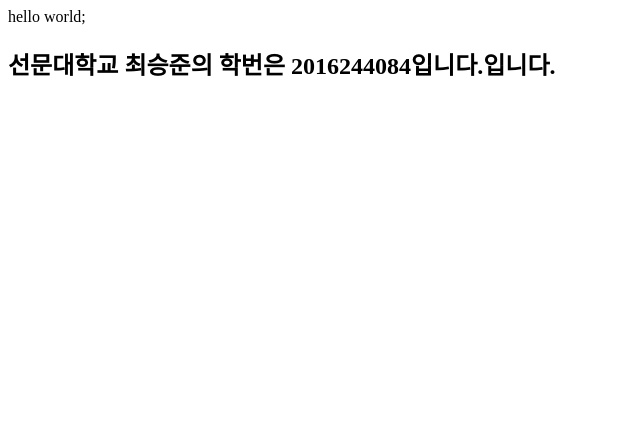
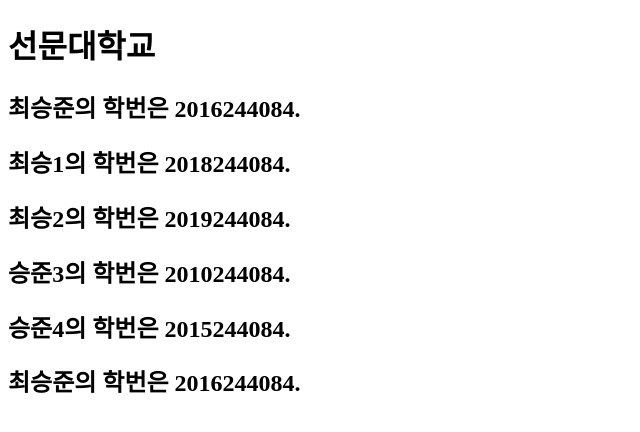
Before and after one commit to tmdwns9630/study_movie_app, a React (Create React App) app: page / in a window 1280 px wide. Shown: the top 432 px of the page, without its empty margins (0-640 px from the left). Built offline with nearby package versions, Linux system fonts and the light colour scheme.

Commit message:
교양필수 듣고 와서 일단 커밋

```diff
--- a/src/App.js
+++ b/src/App.js
@@ -1,5 +1,32 @@
+import React from "react";
+import Sunmoon from "./Sunmoon";
+
+const 학생정보 = [
+  { name: "최승준", 학번: "2016244084" },
+  { name: "최승1", 학번: "2018244084" },
+  { name: "최승2", 학번: "2019244084" },
+  { name: "승준3", 학번: "2010244084" },
+  { name: "승준4", 학번: "2015244084" },
+];
 function App() {
-  return <div>hello world;</div>;
+  return (
+    <React.Fragment>
+      <h1 id="one">선문대학교</h1>
+      {/* JSX에서 중괄호를 치면 거기서부터는 자바스크립트 문법이 된다. */}
+      {학생정보.map((ele, idx, arr) => {
+        //console.log(`idx : ${idx}, 이름 : ${ele.name}, 학번 : ${ele.학번}`);
+        return (
+          <Sunmoon
+            name={ele.name}
+            학번={ele.학번}
+            마이월드="JTBSC"
+            페이버릿="퓨처"
+          />
+        );
+      })}
+      <Sunmoon name="최승준" 학번="2016244084" />
+    </React.Fragment>
+  );
 }
 
 export default App;
--- a/src/Sunmoon.js
+++ b/src/Sunmoon.js
@@ -1,10 +1,11 @@
-function Sunmoon() {
-  const myName = "최승준";
-  return <h2>선문대학교 {info(myName, "2016244084")}입니다.</h2>;
+function info(name, 학번) {
+  return `${name}의 학번은 ${학번}`;
 }
 
-function info(name, 학번) {
-  return `${name}의 학번은 ${학번}입니다.`;
+function Sunmoon(props) {
+  console.log(props);
+  return <h2> {info(props.name, props.학번)}.</h2>;
 }
 
+// props라는 속성에 객체로서 info의 인자인 name, 학번이 객체로 들어간다.
 export default Sunmoon;
--- a/src/index.js
+++ b/src/index.js
@@ -2,13 +2,5 @@
 import ReactDOM from "react-dom/client";
 import App from "./App";
 
-import Sunmoon from "./Sunmoon";
-
 const root = ReactDOM.createRoot(document.getElementById("root"));
-root.render(
-  <div id="one">
-    <App />
-    <Sunmoon />
-  </div>
-  //부모 태그를 적당히 만들어서 감싸줘야한다.
-);
+root.render(<App />);
```
